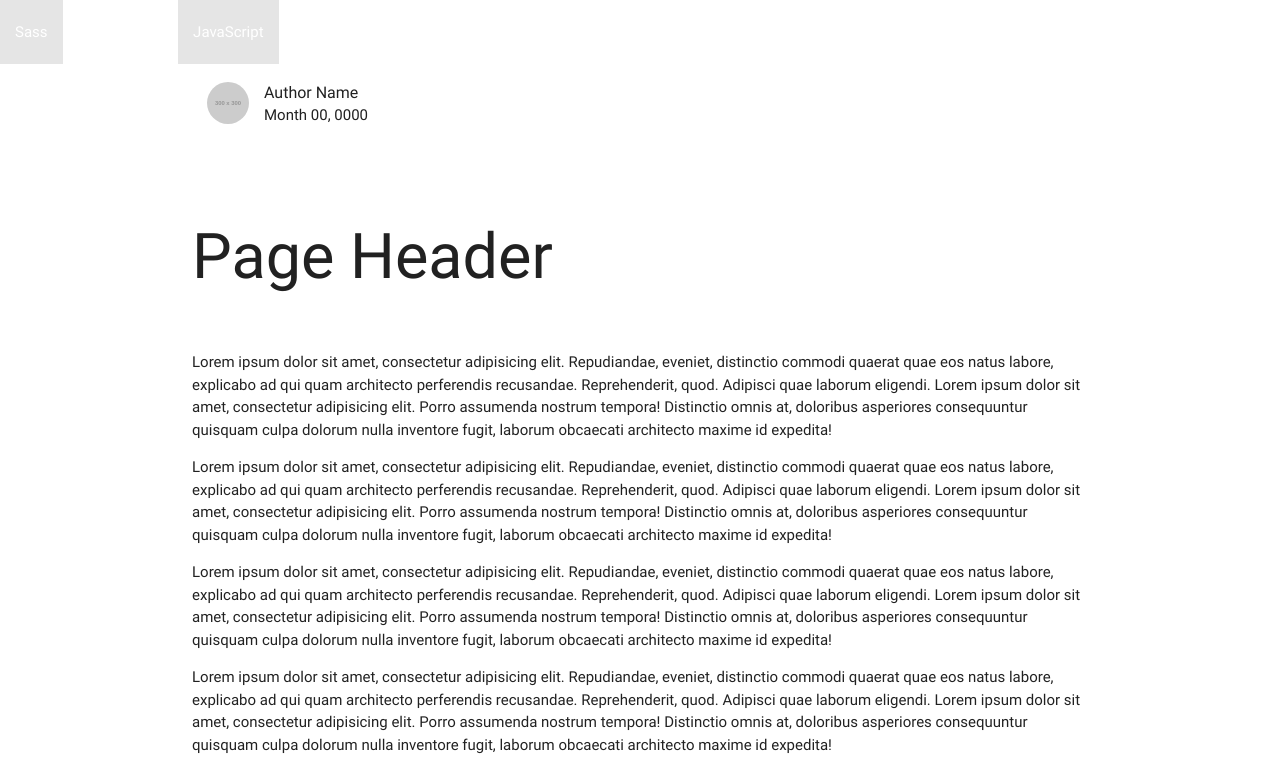
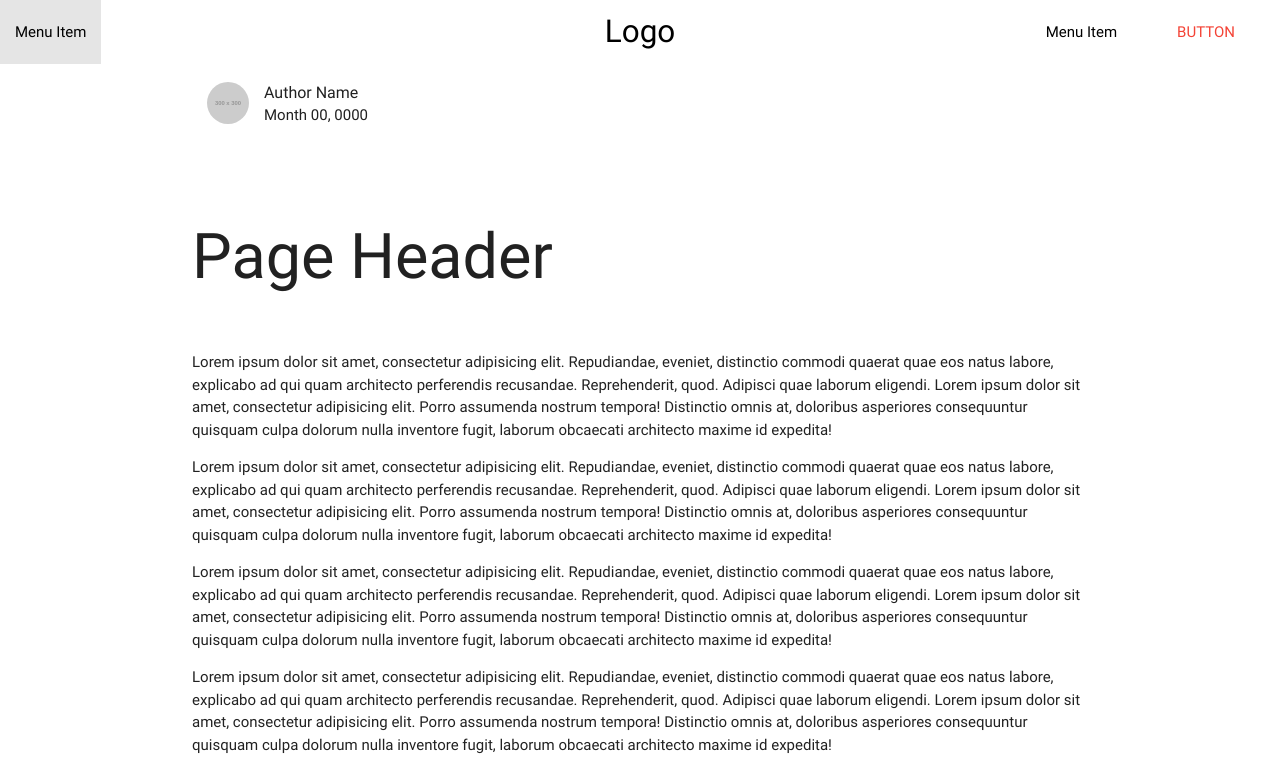
Before and after one commit to devFarms/twenty-design, a plain HTML site: page index.html in a window 1280 px wide. Shown: the top 768 px of the page. Drawn offline with nearby package versions, Linux system fonts and the light colour scheme; grey boxes are pictures that could not be loaded; placeholder pictures from the web are drawn by us.

Commit message:
Updates to navbar colors.

```diff
--- a/assets/css/style.css
+++ b/assets/css/style.css
@@ -1,7 +1,15 @@
+nav ul li a {
+	color: black;
+  }
+nav .brand-logo {
+	color: black;
+}
+
 #byline-and-photo h3 {
 	font-size: 75%;
 }
 
 #byline-and-photo img {
 	float: left;
+	padding: right
 }
--- a/index.html
+++ b/index.html
@@ -18,9 +18,11 @@
 				<div class="nav-wrapper white black-text">
 				<a href="#!" class="brand-logo center">Logo</a>
 					<ul class="left hide-on-med-and-down">
-						<li><a href="sass.html">Sass</a></li>
-						<li><a href="badges.html">Components</a></li>
-						<li class="active"><a href="collapsible.html">JavaScript</a></li>
+						<li><a href="#">Menu Item</a></li>
+					</ul>
+					<ul class="right hide-on-med-and-down">
+						<li><a href="#">Menu Item</a></li>
+						<li><a class="btn-flat red-text">Button</a></li>
 					</ul>
 				</div>
 			</nav>
```
